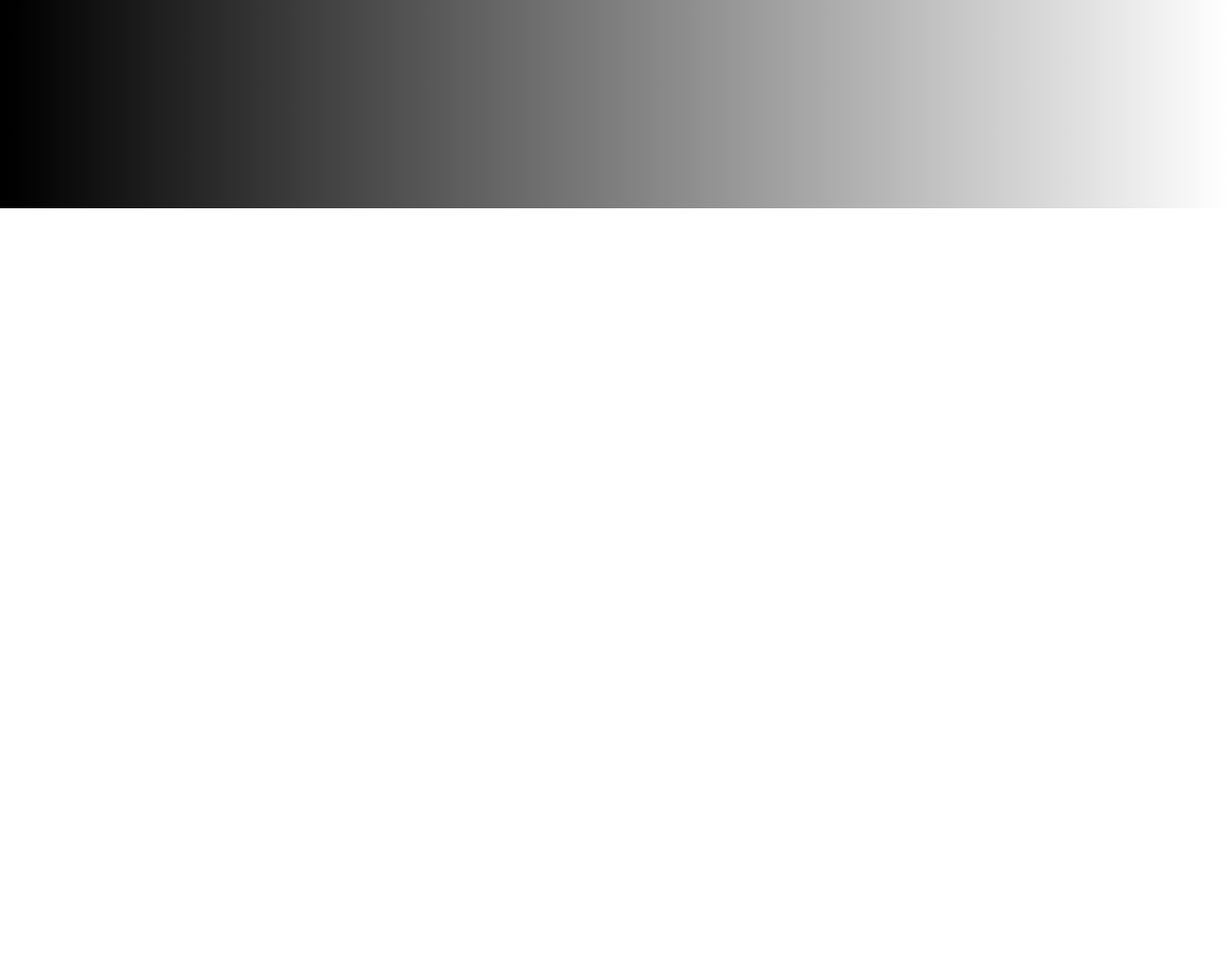
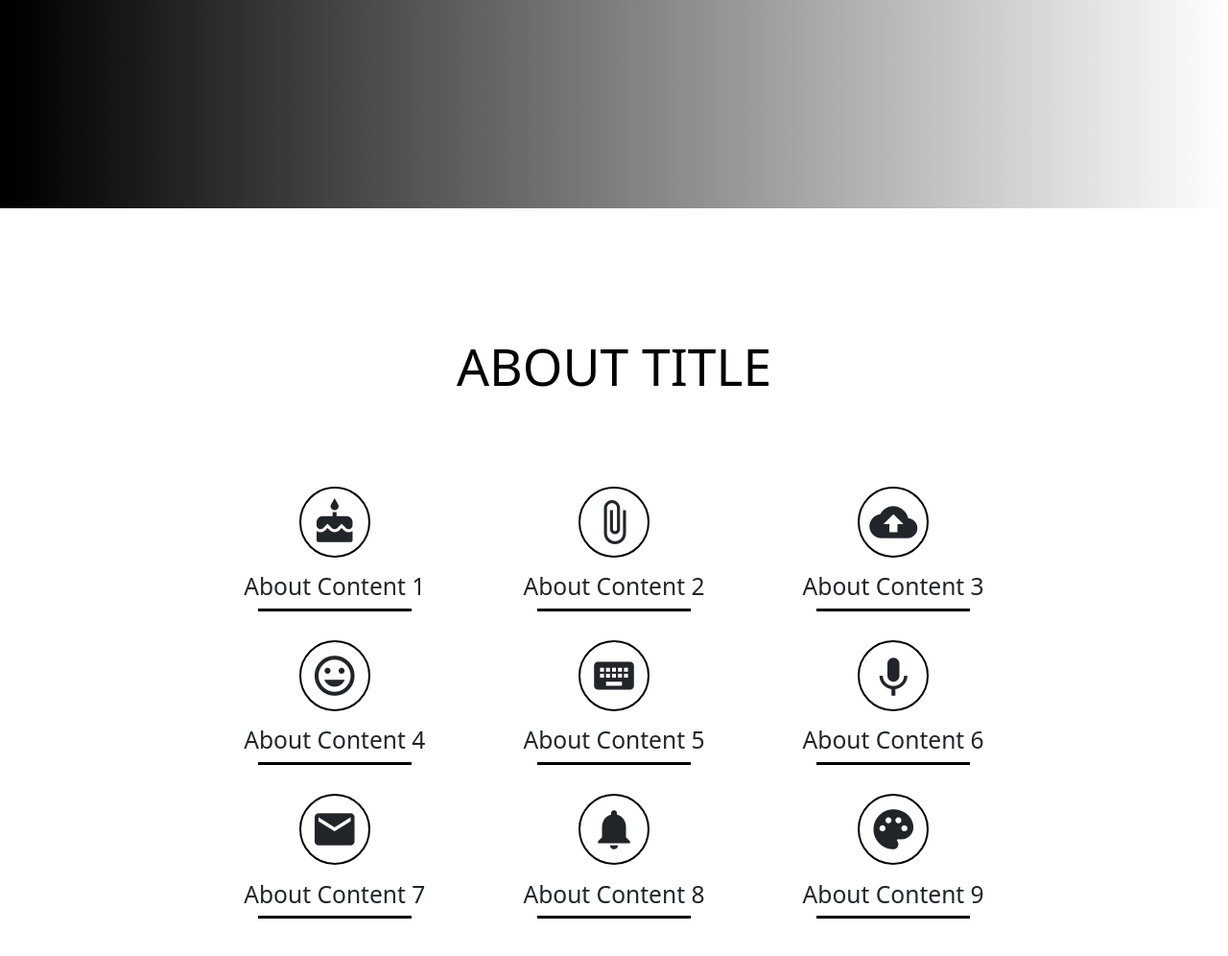
Before and after one commit to Am1d1v/BootstrapPracticeProject1, a plain HTML site: page index.html in a window 1280 px wide. Shown: the part 504-1500 px from the top of the page at 96% size. Before the commit the page ends 800 px from the top, so only its background shows below. Drawn offline with nearby package versions, Linux system fonts and the light colour scheme; files that its build step writes are made by us from their sources; files whose address does not match are found by name.

Commit message:
Add files via upload

```diff
--- a/index.html
+++ b/index.html
@@ -33,12 +33,98 @@
         </div>
     </header>
 
+    <!-- About -->
+    <section class="about">
+      <div class="container">
+        <div class="row">
+          <div class="col-12">
+            <h2 class="text-center text-uppercase colorBlack mb-5">About Title</h2>
+          </div>
+        </div>
+        <div class="row">
+
+          <div class="col-xl-4 col-md-6 col-md-12">
+            <div class="about_circle">
+              <i class="material-icons about_circle-icon1">cake</i>
+              <h5 class="text-centre">About Content 1</h5>
+              <div class="circle_underline"></div>
+            </div>
+          </div>
+
+          <div class="col-xl-4 col-md-6 col-md-12">
+            <div class="about_circle">
+              <i class="material-icons about_circle-icon1">attach_file</i>
+              <h5 class="text-centre">About Content 2</h5>
+              <div class="circle_underline"></div>
+            </div>
+          </div>
+
+          <div class="col-xl-4 col-md-6 col-md-12">
+            <div class="about_circle">
+              <i class="material-icons about_circle-icon1">backup</i>
+              <h5 class="text-centre">About Content 3</h5>
+              <div class="circle_underline"></div>
+            </div>
+          </div>
+
+          <div class="col-xl-4 col-md-6 col-md-12">
+            <div class="about_circle">
+              <i class="material-icons about_circle-icon1">insert_emoticon</i>
+              <h5 class="text-centre">About Content 4</h5>
+              <div class="circle_underline"></div>
+            </div>
+          </div>
+
+          <div class="col-xl-4 col-md-6 col-md-12">
+            <div class="about_circle">
+              <i class="material-icons about_circle-icon1">keyboard</i>
+              <h5 class="text-centre">About Content 5</h5>
+              <div class="circle_underline"></div>
+            </div>
+          </div>
+
+          <div class="col-xl-4 col-md-6 col-md-12">
+            <div class="about_circle">
+              <i class="material-icons about_circle-icon1">keyboard_voice</i>
+              <h5 class="text-centre">About Content 6</h5>
+              <div class="circle_underline"></div>
+            </div>
+          </div>
+
+          <div class="col-xl-4 col-md-6 col-md-12">
+            <div class="about_circle">
+              <i class="material-icons about_circle-icon1">markunread</i>
+              <h5 class="text-centre">About Content 7</h5>
+              <div class="circle_underline"></div>
+            </div>
+          </div>
+
+          <div class="col-xl-4 col-md-6 col-md-12">
+            <div class="about_circle">
+              <i class="material-icons about_circle-icon1">notifications</i>
+              <h5 class="text-centre">About Content 8</h5>
+              <div class="circle_underline"></div>
+            </div>
+          </div>
+
+          <div class="col-xl-4 col-md-6 col-md-12">
+            <div class="about_circle">
+              <i class="material-icons about_circle-icon1">palette</i>
+              <h5 class="text-centre">About Content 9</h5>
+              <div class="circle_underline"></div>
+            </div>
+          </div>
+
+        </div>
+      </div>
+    </section>
 
     <!-- Footer -->
     <!-- <footer id="footer">
         1
     </footer> -->
 
+    <!-- Modal Window -->
     <div class="modal fade" id="headerModal" tabindex="-1" aria-labelledby="exampleModalLabel" aria-hidden="true">
         <div class="modal-dialog">
           <div class="modal-content">
--- a/style.sass
+++ b/style.sass
@@ -14,6 +14,12 @@ header
 header, footer
     background: linear-gradient(to right, rgba(0,0,0,1) 1%,rgba(255,255,255,1))
 
+// Colors
+.colorBlack
+    color: var(--color-black)
+
+.colorWhite
+    color: var(--color-white)
 
 
 .btn
@@ -37,3 +43,24 @@ header, footer
         border-radius: 0
         width: 80px
         height: 40px
+
+.about
+    &_circle
+        display: flex
+        flex-direction: column
+        justify-content: center
+        align-items: center
+        margin-top: 30px
+        &-icon1
+            font-size: 50px
+            border: 2px solid black
+            border-radius: 50%
+            padding: 10px
+
+
+
+.circle
+    &_underline
+            width: 160px
+            height: 3px
+            background-color: var(--color-black)
```
Also changed, not shown: style.css, style.min.css, 2 other files.
